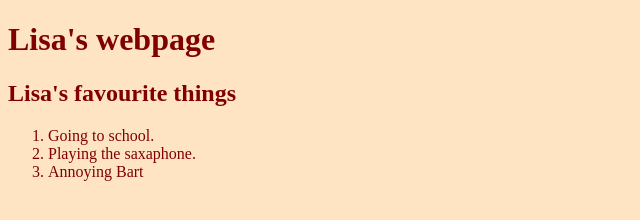
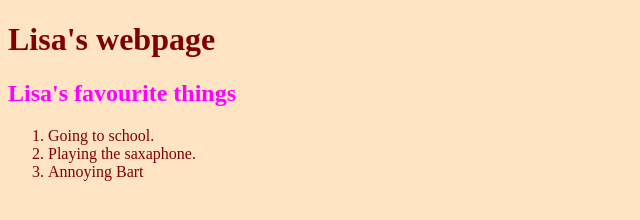
Before and after one commit to MKershaw40/git_practice, a plain HTML site: page lisa.html in a window 1280 px wide. Shown: the whole page, without its empty margins (0-640 px from the left). Drawn offline with Linux system fonts and the light colour scheme.

Commit message:
EDIT: Added h2 style css change

```diff
--- a/styles/main_styles.css
+++ b/styles/main_styles.css
@@ -2,3 +2,7 @@
     background-color: bisque;
     color: maroon;
 }
+
+h2 {
+    color: magenta;
+}
```
